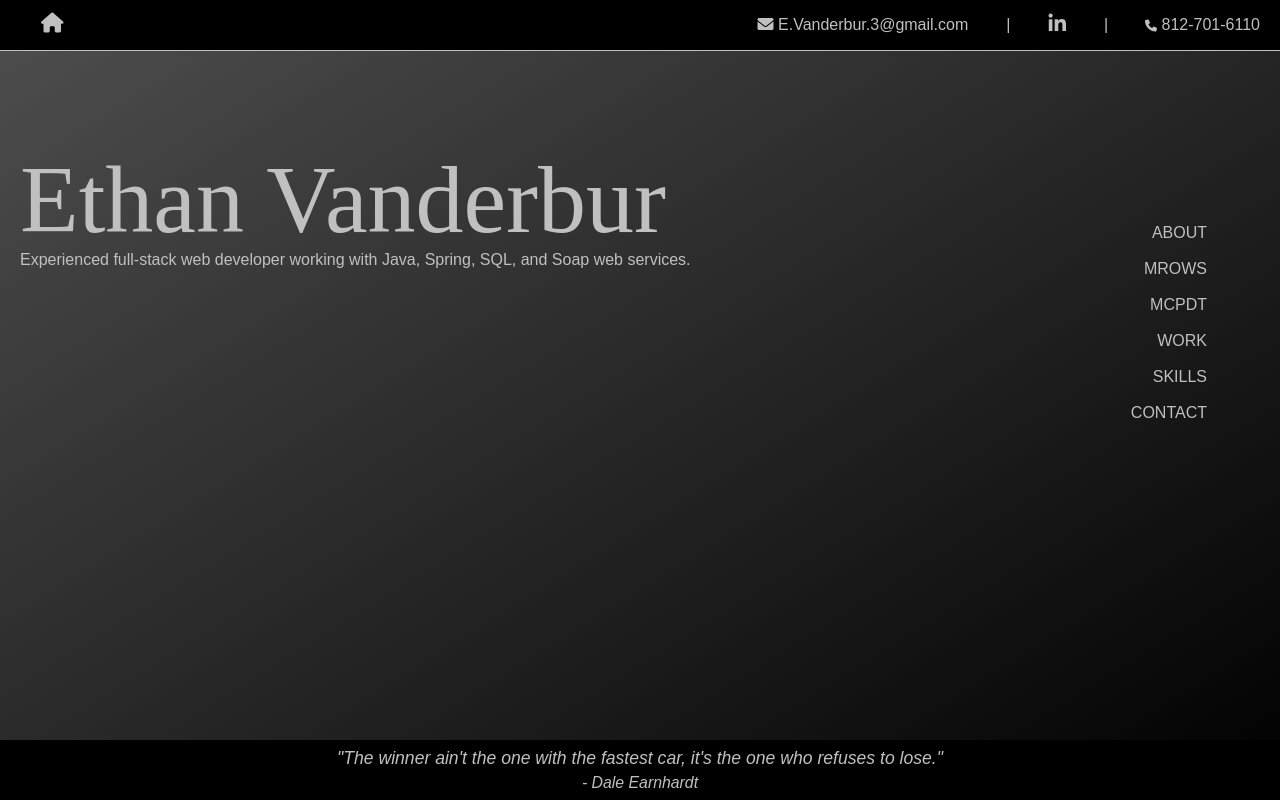
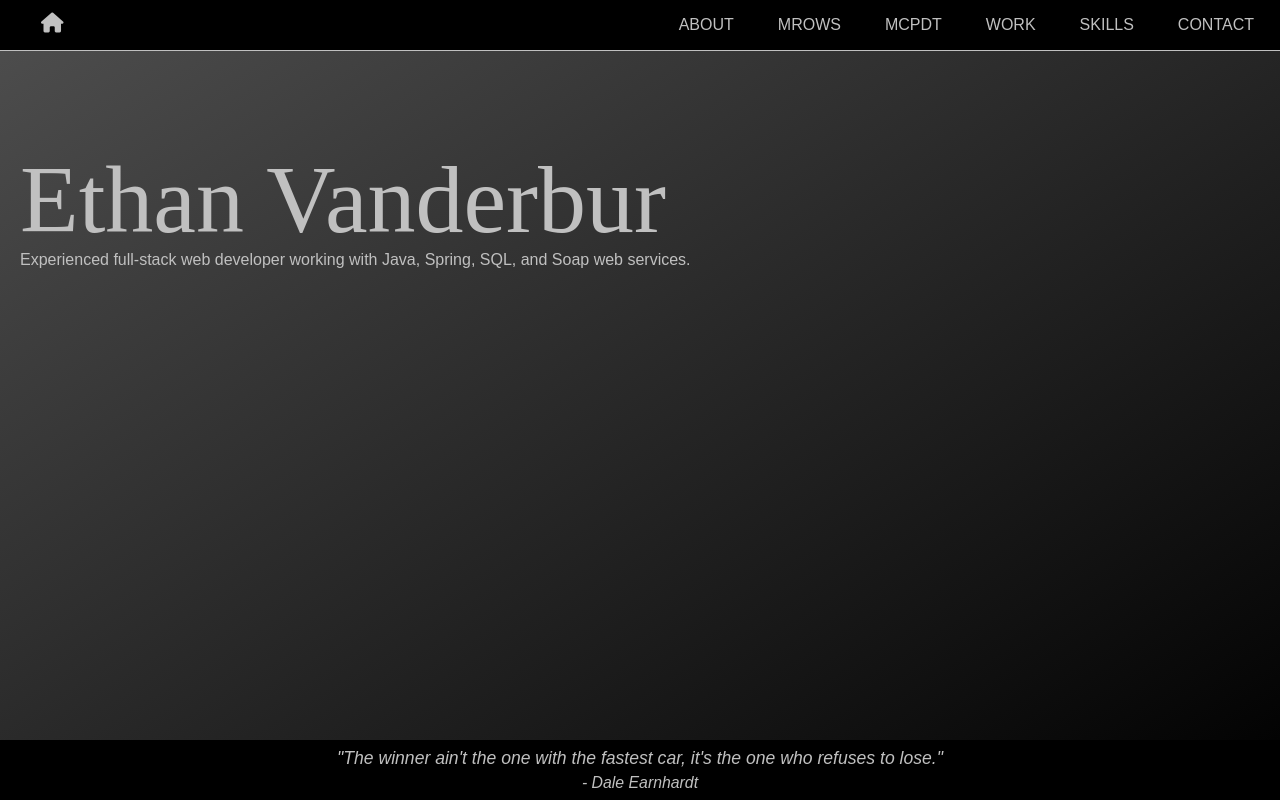
Before and after one commit to ethan5191/portfolio_v2, a Next.js app: page / in a window 1280 px wide. Shown: the top 800 px of the page. Built offline with nearby package versions, Linux system fonts and the light colour scheme.

Commit message:
Removed content from header and added links. Removed the side nav

```diff
--- a/app/layout.tsx
+++ b/app/layout.tsx
@@ -2,6 +2,8 @@ import type {Metadata} from "next";
 import {Geist, Geist_Mono} from "next/font/google";
 import {Analytics} from "@vercel/analytics/next"
 import "./globals.css";
+import React from "react";
+import styles from "@/app/page.module.css";
 
 const geistSans = Geist({
     variable: "--font-geist-sans",
@@ -44,19 +46,23 @@ export default function RootLayout({
             </a>
             <nav>
                 <div>
-                    <a href="mailto:evanderbur3@gmail.com"><i
-                        className="fas fa-envelope"></i> E.Vanderbur.3@gmail.com</a>
-                    <span className="separator"> | </span>
-                    <a href="https://www.linkedin.com/in/ethan-vanderbur-2797aa260" target="_blank"
-                       rel="noopener noreferrer" className="linkedin-link">
-                        <i className="fab fa-linkedin-in"></i></a>
-                    <span className="separator"> | </span>
-                    <span className="phoneNum"><i className="fas fa-phone"></i> 812-701-6110</span>
+                    <a href="#about">ABOUT</a>
+                    <a href="#mrows">MROWS</a>
+                    <a href="#mcpdt">MCPDT</a>
+                    <a href="#work">WORK</a>
+                    <a href="#skills">SKILLS</a>
+                    <a href="#contact">CONTACT</a>
                 </div>
             </nav>
         </header>
         {children}
         <Analytics/>
+        <footer className={styles.footer}>
+            <blockquote className={styles.footerQuote}>
+                "The winner ain't the one with the fastest car, it's the one who refuses to lose."
+                <cite>- Dale Earnhardt</cite>
+            </blockquote>
+        </footer>
         </body>
         </html>
     );
--- a/app/page.tsx
+++ b/app/page.tsx
@@ -21,23 +21,7 @@ export default function Home() {
                     <SkillsSection/>
                     <ContactSection/>
                 </div>
-
-                {/* It's a sibling of the main scrolling column */}
-                <aside className={styles.sidebarNav}>
-                    <div><a href="#about">ABOUT</a></div>
-                    <div><a href="#mrows">MROWS</a></div>
-                    <div><a href="#mcpdt">MCPDT</a></div>
-                    <div><a href="#work">WORK</a></div>
-                    <div><a href="#skills">SKILLS</a></div>
-                    <div><a href="#contact">CONTACT</a></div>
-                </aside>
             </div>
-            <footer className={styles.footer}>
-                <blockquote className={styles.footerQuote}>
-                    "The winner ain't the one with the fastest car, it's the one who refuses to lose."
-                    <cite>- Dale Earnhardt</cite>
-                </blockquote>
-            </footer>
         </>
     );
 }
```
